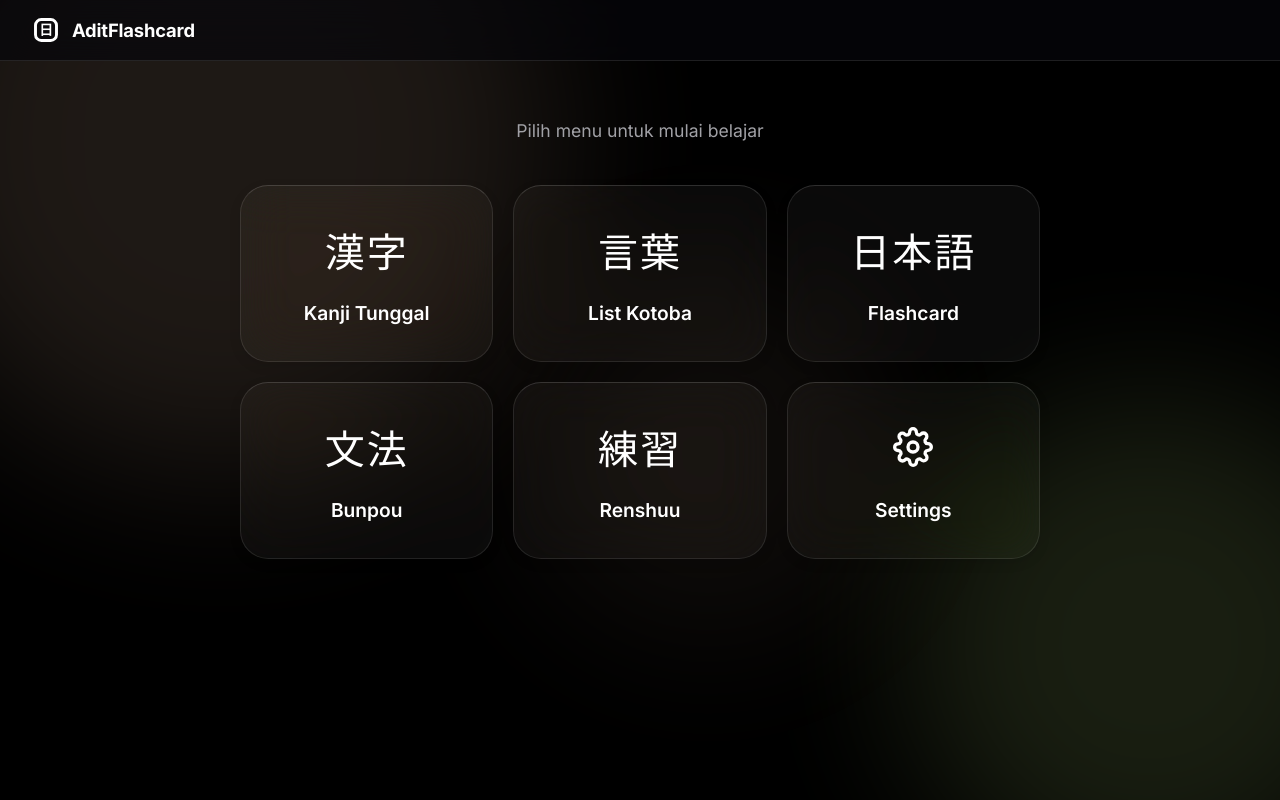
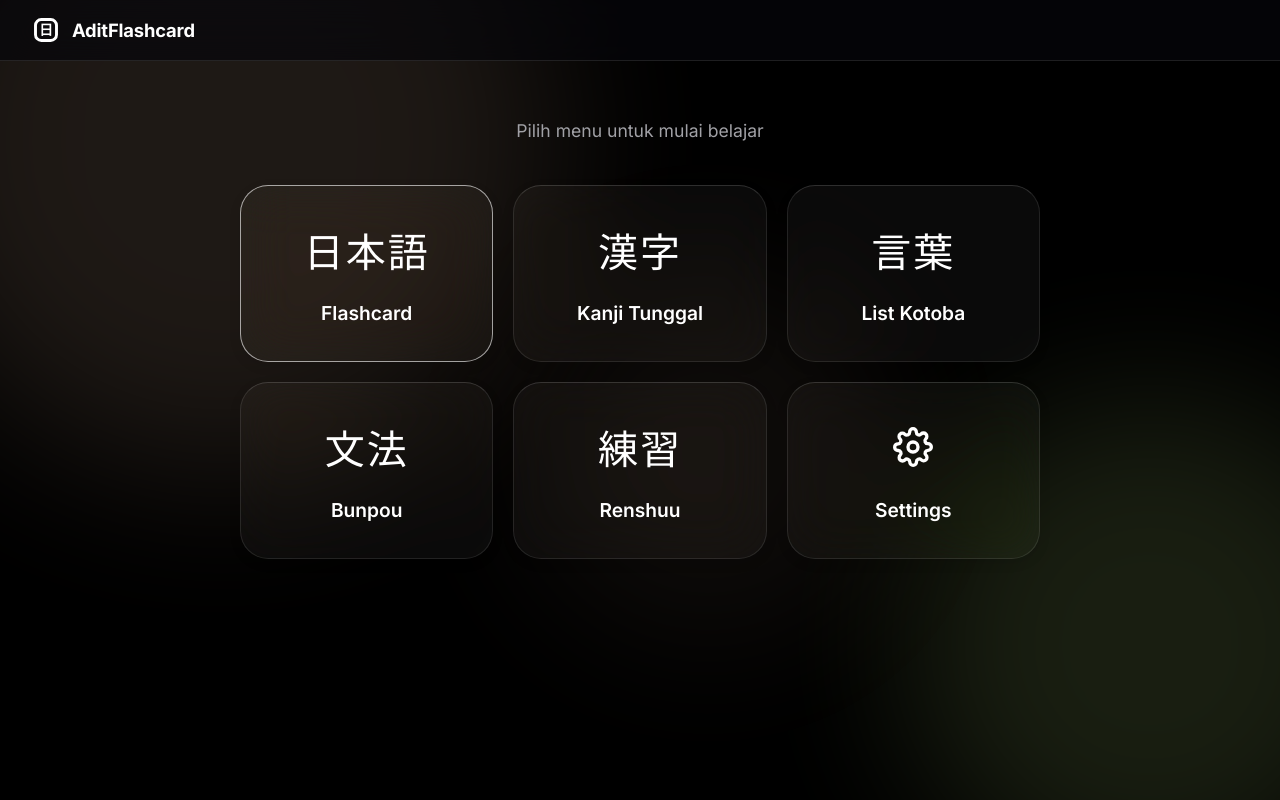
Before and after one commit to Dafaairpanas/flashcardgwejh, a Next.js app: page / in a window 1280 px wide. Built offline with nearby package versions, Linux system fonts and the light colour scheme; a web font is replaced by a local one.

Commit message:
UI: Hapus efek glow dari menu Flashcard

```diff
--- a/app/page.jsx
+++ b/app/page.jsx
@@ -32,6 +32,13 @@ export default function HomePage() {
 
             <div style={{ display: 'grid', gridTemplateColumns: 'repeat(auto-fit, minmax(220px, 1fr))', gap: '20px', marginBottom: '40px' }}>
 
+              <Link href="/study/setup?filter=minna" className="bento-card" style={{ textDecoration: 'none', color: 'inherit', display: 'flex', flexDirection: 'column', alignItems: 'center', justifyContent: 'center', padding: '32px 16px', gap: '16px', transition: 'transform 0.2s, box-shadow 0.2s', cursor: 'pointer', textAlign: 'center', border: '1px solid rgba(255, 255, 255, 0.6)' }}>
+                <div style={{ color: '#fff', display: 'flex', alignItems: 'center', justifyContent: 'center', height: '64px', fontSize: '40px', fontWeight: '400', fontFamily: 'var(--font-jp)', letterSpacing: '2px' }}>
+                  日本語
+                </div>
+                <h3 style={{ fontSize: '1.2rem', margin: 0, fontWeight: 600 }}>Flashcard</h3>
+              </Link>
+
               <Link href="/kanji" className="bento-card" style={{ textDecoration: 'none', color: 'inherit', display: 'flex', flexDirection: 'column', alignItems: 'center', justifyContent: 'center', padding: '32px 16px', gap: '16px', transition: 'transform 0.2s, box-shadow 0.2s', cursor: 'pointer', textAlign: 'center' }}>
                 <div style={{ color: '#fff', display: 'flex', alignItems: 'center', justifyContent: 'center', height: '64px', fontSize: '40px', fontWeight: '400', fontFamily: 'var(--font-jp)', letterSpacing: '2px' }}>
                   漢字
@@ -44,13 +51,6 @@ export default function HomePage() {
                   言葉
                 </div>
                 <h3 style={{ fontSize: '1.2rem', margin: 0, fontWeight: 600 }}>List Kotoba</h3>
-              </Link>
-
-              <Link href="/study/setup?filter=minna" className="bento-card" style={{ textDecoration: 'none', color: 'inherit', display: 'flex', flexDirection: 'column', alignItems: 'center', justifyContent: 'center', padding: '32px 16px', gap: '16px', transition: 'transform 0.2s, box-shadow 0.2s', cursor: 'pointer', textAlign: 'center' }}>
-                <div style={{ color: '#fff', display: 'flex', alignItems: 'center', justifyContent: 'center', height: '64px', fontSize: '40px', fontWeight: '400', fontFamily: 'var(--font-jp)', letterSpacing: '2px' }}>
-                  日本語
-                </div>
-                <h3 style={{ fontSize: '1.2rem', margin: 0, fontWeight: 600 }}>Flashcard</h3>
               </Link>
 
               <Link href="/bunpou" className="bento-card" style={{ textDecoration: 'none', color: 'inherit', display: 'flex', flexDirection: 'column', alignItems: 'center', justifyContent: 'center', padding: '32px 16px', gap: '16px', transition: 'transform 0.2s, box-shadow 0.2s', cursor: 'pointer', textAlign: 'center' }}>
```
